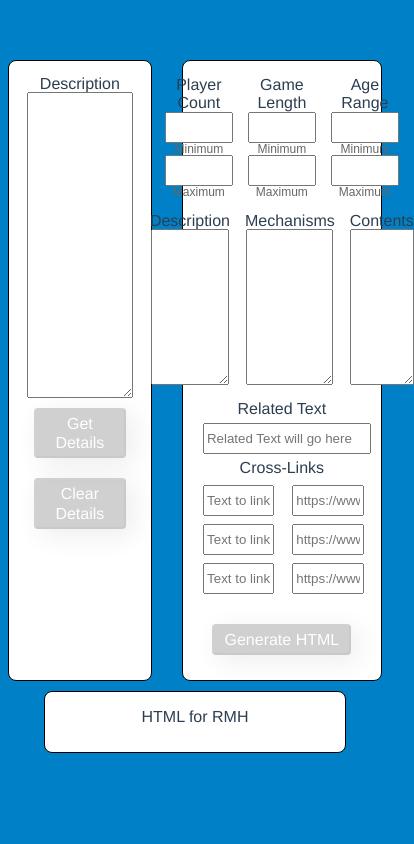
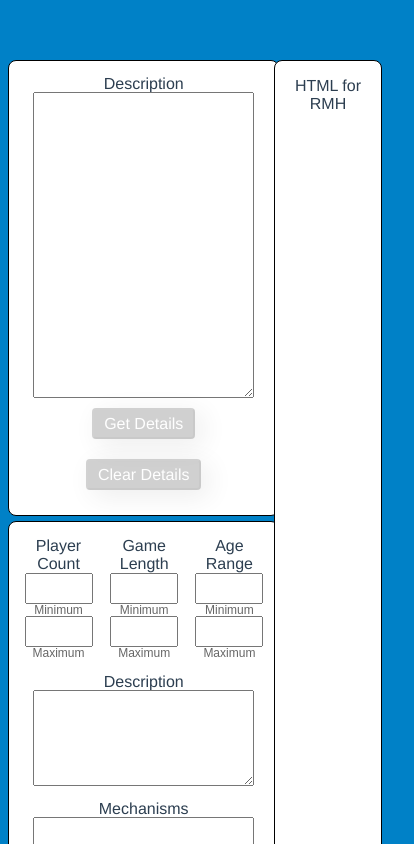
Before and after one commit to andberry89/vault-tool, a Vue app: page / in a window 390 px wide. Shown: the top 844 px of the page, 414 px wide, since content can reach past the window. Built offline with nearby package versions, Linux system fonts and the light colour scheme.

Commit message:
Finished styling

```diff
--- a/src/components/ConvertedOutput.vue
+++ b/src/components/ConvertedOutput.vue
@@ -1,5 +1,5 @@
 <template>
-  <div class="background">
+  <div class="background half-unit">
     <p>HTML for RMH</p>
     <ConvertButton
       v-if="!emptyHTML"
@@ -49,13 +49,6 @@
 </script>
 
 <style lang="scss" scoped>
-  div {
-    width: 80%;
-    border: 1px solid #000;
-    border-radius: 8px;
-    margin: 0 auto;
-    padding: 0 0 10px;
-  }
   pre code {
     display: block;
     text-align: left;
--- a/src/components/InfoConverter.vue
+++ b/src/components/InfoConverter.vue
@@ -28,8 +28,4 @@
   };
 </script>
 
-<style lang="scss" scoped>
-  .output {
-    margin-top: 10px;
-  }
-</style>
+<style lang="scss" scoped></style>
--- a/src/components/InputForm.vue
+++ b/src/components/InputForm.vue
@@ -1,5 +1,5 @@
 <template>
-  <div>
+  <div class="half-unit">
     <div id="container">
       <div class="input-form-container half-container background">
         <DetailTextarea
@@ -294,28 +294,6 @@
 </script>
 
 <style lang="scss" scoped>
-  #container {
-    display: flex;
-    flex-direction: row;
-    flex-wrap: nowrap;
-    justify-content: center;
-    gap: 30px;
-  }
-  .half-container {
-    border: 1px solid #000;
-    border-radius: 8px;
-    padding: 15px;
-    flex-grow: 1;
-    width: 45%;
-  }
-  .input-row {
-    display: flex;
-    flex-direction: row;
-    flex-wrap: nowrap;
-    justify-content: center;
-    gap: 15px;
-    margin-bottom: 15px;
-  }
   .html-btn {
     margin-top: 30px;
   }
--- a/src/styles/main.css
+++ b/src/styles/main.css
@@ -1,13 +1,68 @@
+@media all {
   body {
     background-color: #0081c7;
   }
-
+  #container {
+    display: flex;
+    flex-direction: row;
+    flex-wrap: nowrap;
+    justify-content: center;
+    gap: 20px;
+  }
   .detail-container {
     display: flex;
     flex-direction: column;
     flex-wrap: nowrap;
     align-items: center;
   }
+  .half-container {
+    border: 1px solid #000;
+    border-radius: 8px;
+    padding: 15px;
+    flex-grow: 1;
+    width: 45%;
+  }
   .background {
     background-color: #fff;
   }
+  .input-row {
+    display: flex;
+    flex-direction: row;
+    flex-wrap: nowrap;
+    justify-content: center;
+    gap: 15px;
+    margin-bottom: 15px;
+  }
+  .output {
+    border: 1px solid #000;
+    border-radius: 8px;
+    padding: 0 0 10px;
+    margin-top: 10px;
+  }
+}
+@media screen and (max-width: 900px) {
+  #holder {
+    display: flex;
+    flex-direction: row;
+  }
+  #holder.half-unit {
+    flex-grow: 1;
+  }
+  #container {
+    flex-direction: column;
+    gap: 5px;
+  }
+  .half-container {
+    width: 90%;
+  }
+  #middle-row {
+    flex-direction: column;
+  }
+  #middle-row textarea {
+    height: 90px;
+  }
+  .output {
+    margin-top: 0;
+    width: 50%;
+  }
+}
```
Lines whose indentation alone changed are shown as unchanged.
